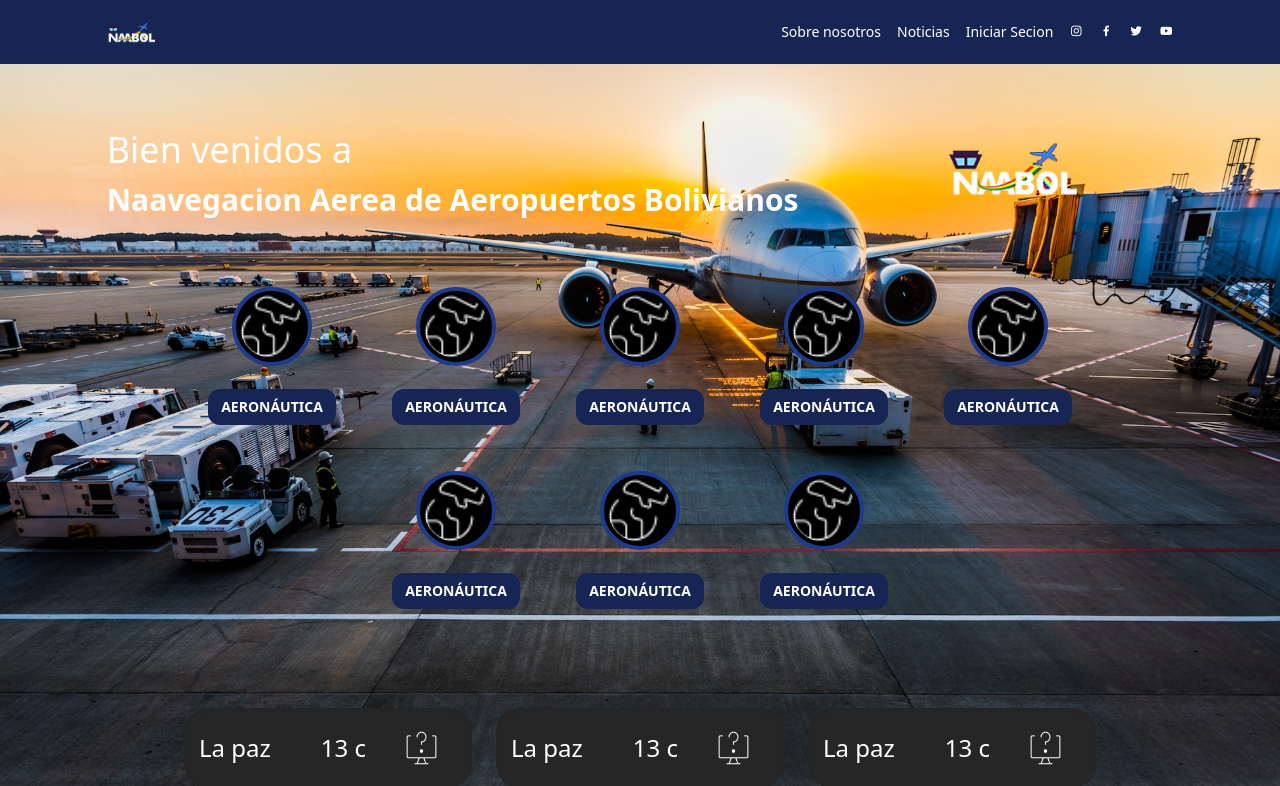
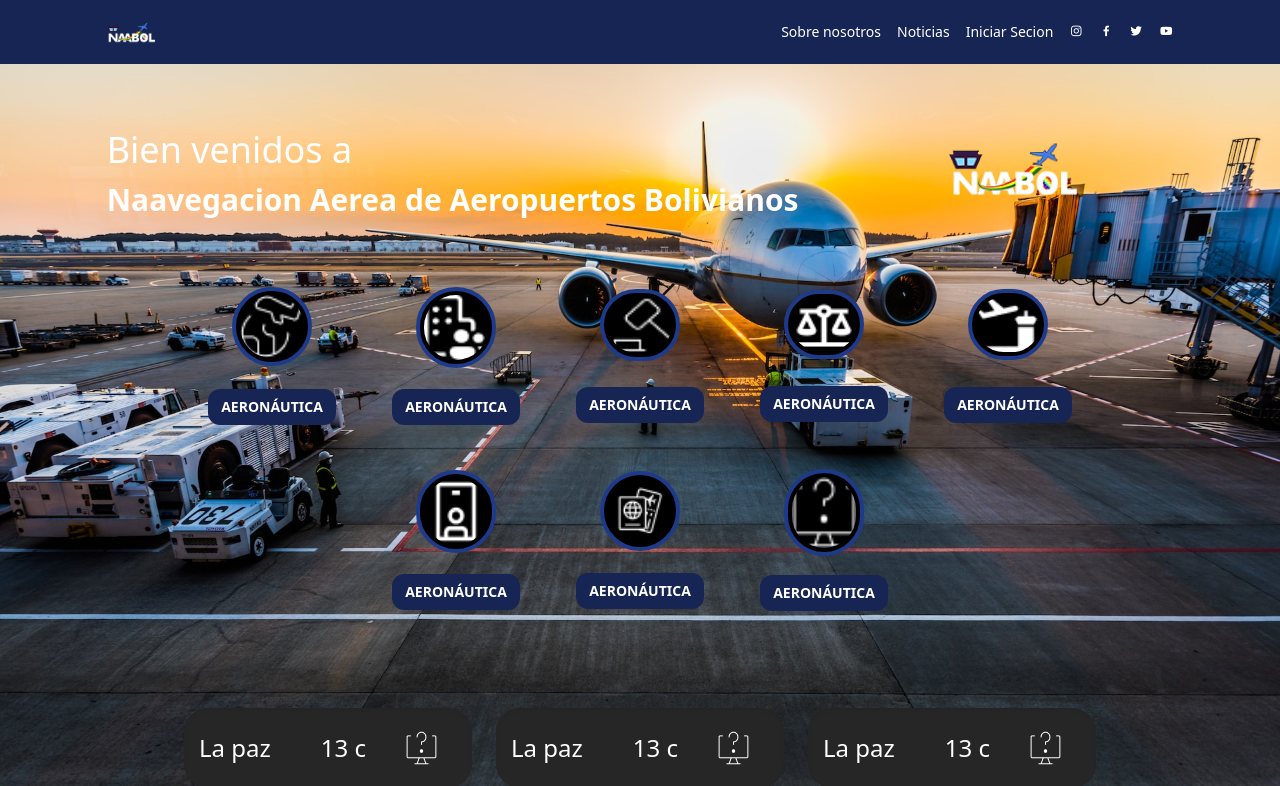
Before and after one commit to JosueCas123/PaginaWebNaabol, a React (Vite) app: page /HomeNaabol in a window 1280 px wide. Shown: the top 786 px of the page. Built offline with nearby package versions, Linux system fonts and the light colour scheme.

Commit message:
cambie las img

```diff
--- a/src/paginas/HomeNaabol.jsx
+++ b/src/paginas/HomeNaabol.jsx
@@ -52,7 +52,7 @@ export const HomeNaabol = () => {
                 >
                   <div className="">
                     <img
-                      src="../src/img/icon1.png"
+                      src="../src/img/icon2.png"
                       alt=""
                       className="w-14 rounded-full p-1 border-4  border-blue-900 bg-black sm:w-20 lg:w-20"
                     />
@@ -67,7 +67,7 @@ export const HomeNaabol = () => {
                 >
                   <div className="">
                     <img
-                      src="../src/img/icon1.png"
+                      src="../src/img/icon3.png"
                       alt=""
                       className="w-14 rounded-full p-1 border-4  border-blue-900 bg-black sm:w-20 lg:w-20"
                     />
@@ -82,7 +82,7 @@ export const HomeNaabol = () => {
                 >
                   <div className="">
                     <img
-                      src="../src/img/icon1.png"
+                      src="../src/img/icon4.png"
                       alt=""
                       className="w-14 rounded-full p-1 border-4  border-blue-900 bg-black sm:w-20 lg:w-20"
                     />
@@ -97,7 +97,7 @@ export const HomeNaabol = () => {
                 >
                   <div className="">
                     <img
-                      src="../src/img/icon1.png"
+                      src="../src/img/icon5.png"
                       alt=""
                       className="w-14 rounded-full p-1 border-4  border-blue-900 bg-black sm:w-20 lg:w-20"
                     />
@@ -112,7 +112,7 @@ export const HomeNaabol = () => {
                 >
                   <div className="">
                     <img
-                      src="../src/img/icon1.png"
+                      src="../src/img/icon6.png"
                       alt=""
                       className="w-14 rounded-full p-1 border-4  border-blue-900 bg-black sm:w-20 lg:w-20"
                     />
@@ -127,7 +127,7 @@ export const HomeNaabol = () => {
                 >
                   <div className="">
                     <img
-                      src="../src/img/icon1.png"
+                      src="../src/img/icon7.png"
                       alt=""
                       className="w-14 rounded-full p-1 border-4  border-blue-900 bg-black sm:w-20 lg:w-20"
                     />
@@ -142,7 +142,7 @@ export const HomeNaabol = () => {
                 >
                   <div className="">
                     <img
-                      src="../src/img/icon1.png"
+                      src="../src/img/icon8.png"
                       alt=""
                       className="w-14 rounded-full p-1 border-4  border-blue-900 bg-black sm:w-20 lg:w-20"
                     />
```
